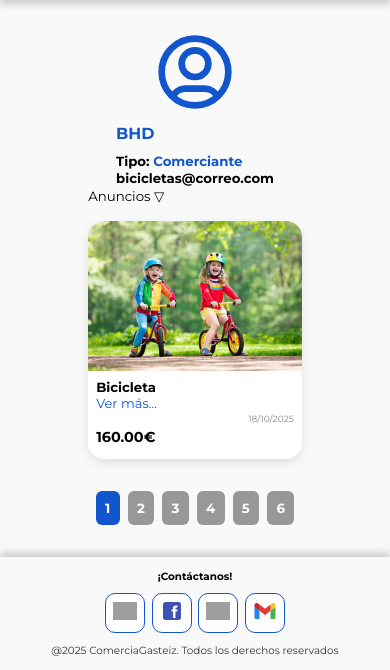
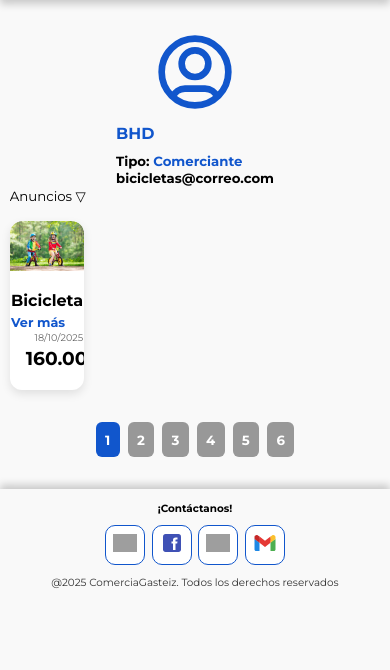
Before and after one commit to IDAB-team/Reto-1, a PHP site: page /index.php?controller=VendedorController&accion=index&id=9 in a window 390 px wide. Shown: the part 194-864 px from the top of the page. After the commit the page ends 782 px from the top, so only its background shows below. Run offline with PHP 8.4, Linux system fonts and the light colour scheme; data comes from the database, SQL or seed files in the repository; grey boxes are pictures that could not be loaded.

Commit message:
Vendedor desde filtrado, arreglos y estilos

```diff
--- a/app/assets/css/inicio.css
+++ b/app/assets/css/inicio.css
@@ -167,21 +167,18 @@
     flex-direction: column;
     justify-content: center;
     text-align: left;
-}
-
-.info p:hover {
-    color: #1156CC;
-    cursor: pointer;
-}
-
-.info a {
-    color: #1156CC;
     text-decoration: none;
     font-size: 0.8em;
 }
-.nombreAnuncio a {
-    color: black;
+
+.nombreComerciante a:hover {
+    color: #1156CC;
+}
+
+.verMas {
+    color: #1156CC;
     font-weight: bold;
+    text-decoration: none;
 }
 
 .infoPrecio {
--- a/app/assets/css/vendedor.css
+++ b/app/assets/css/vendedor.css
@@ -59,70 +59,81 @@ body{
 .vendedorContenido{
     max-width: 80%;
     }
-.vendedorLista{
+
+/* Grid de tarjetas */
+.vendedorLista {
+    display: grid;
+    grid-template-columns: repeat(4, 1fr);
+    gap: 1.5em;
+}
+
+/* Tarjeta de anuncio */
+.vendedorAnuncioCard {
+    border-radius: 12px;
+    overflow: hidden;
+    background-color: white;
+    box-shadow: 0 4px 10px rgba(0,0,0,0.1);
     display: flex;
-    flex-wrap: wrap; /* Permite que las tarjetas pasen a la siguiente línea si no caben */
-    gap: 1em;         /* Espacio entre tarjetas */
-    justify-content: space-evenly;
-    row-gap: 2em;
+    flex-direction: column;
+    transition: transform 0.2s ease;
+    height: 250px;
+}
 
-    }
-.vendedorAnuncioCard{
-    display: flex;
-    flex-direction: column; /* Imagen arriba, detalles abajo */
-    width: 200px;           /* Tamaño fijo para todas las tarjetas */
-    height: 150px;          /* Altura uniforme */
-    background-color: white;
+.vendedorAnuncioCard:hover {
+    transform: scale(1.03);
+}
+
+/* Imagen */
+.vendedorAnuncioCard .vendedorAnuncioImagen {
+    flex: 7;
+    width: 100%;
     overflow: hidden;
-    box-shadow: 0 4px 10px rgba(0,0,0,0.1);
-    border-radius: 1em;
-    transition: transform 0.2s ease;
-    justify-content: space-between;
+}
 
-}
-.vendedorAnuncioCard:hover{
-    transform: scale(1.03);
-    }
-.vendedorAnuncioImagen{
-    height: 60%; /* Mitad superior */
-    width: 100%;
-    }
-.vendedorAnuncioImagen img {
+.vendedorAnuncioCard .vendedorAnuncioImagen img {
     width: 100%;
     height: 100%;
     object-fit: cover;
-    object-position: center;;
-
-}
-.vendedorAnuncioDetalles {
-    position: relative;
-  height: 40%; /* Mitad inferior */
-  padding: 0.5em;
-  margin-left: 1em;
-  display: flex;
-  flex-direction: row;
-  justify-content: space-between;
+    border-top-left-radius: 12px;
+    border-top-right-radius: 12px;
 }
 
-.vendedorAnuncioDetalles .desc{
-    font-size: x-small;
+/* Detalles */
+.vendedorAnuncioCard .vendedorAnuncioDetalles {
+    flex: 3;
+    display: flex;
+    justify-content: space-between;
+    align-items: center;
+    padding: 1em;
+    text-align: left;
+}
 
+.vendedorAnuncioCard .vendedorAnuncioTexto h5 {
+    color: black;
+    font-size: 1em;
+    margin-bottom: 0.3em;
 }
-.vendedorAnuncioDetalles a{
+
+.vendedorAnuncioCard .vendedorAnuncioTexto .desc {
+    color: #1156CC;
     text-decoration: none;
-    color:#1156CC
+    font-weight: bold;
+    cursor: pointer;
+    font-size: 0.8em;
 }
-.vendedorAnuncioDetalles .fecha{
-    position: absolute;
-  top: 0.3em;
-  right: 0.7em;
-  font-size: xx-small;
-  color: #888;
+
+.vendedorAnuncioCard .vendedorAnuncioTexto .fecha {
+    color: #666;
+    font-size: 0.6em;
 }
-.vendedorPrecio{
-    align-self: center;
-    margin-right: 1em;
+
+.vendedorAnuncioCard .vendedorPrecio h4 {
+    color: black;
+    font-weight: bold;
+    font-size: 1.3em;
 }
+
+
 
 /* Tablets y pantallas medianas */
 @media (max-width: 1024px) {
--- a/app/controllers/VendedorController.php
+++ b/app/controllers/VendedorController.php
@@ -5,20 +5,17 @@ require_once __DIR__ . '/../models/UsuarioModel.php';
 
 class VendedorController extends BaseController {
 
-    public function index() {
+public function index() {
     session_start();
 
     $header = 'headerSinSession.php';
     $user = $_SESSION['user'] ?? null;
     $listaAnuncios = [];
-    $datosUsuario = [];
+    $datosUsuario = null;
 
-    // Si se pasa un id por GET, lo usamos. Si no, usamos el id del usuario logueado (si lo hay)
+    // Intentamos obtener ID de usuario desde GET o sesión
     $idUsuario = $_GET['id'] ?? ($user['id'] ?? null);
-
-    if (!$idUsuario) {
-        die("No se especificó ningún usuario para mostrar anuncios.");
-    }
+    $idAnuncio = $_GET['idAnuncio'] ?? null;
 
     // Header según tipo de usuario logueado
     if ($user) {
@@ -38,9 +35,20 @@ class VendedorController extends BaseController {
         }
     }
 
-    // Obtener los datos y anuncios del comerciante cuyo ID queremos ver
-    $datosUsuario = UsuarioModel::devolverDatosUsuario($idUsuario);
+    // Si tenemos ID, obtenemos sus datos
+    if ($idUsuario) {
+        $datosUsuario = UsuarioModel::devolverDatosUsuario($idUsuario);
+    }
 
+    // Si no hay usuario pero hay idAnuncio, obtenemos datos por anuncio
+    if ($idAnuncio !== null) {
+        $datosUsuario = UsuarioModel::devolverDatosUsuarioPorAnuncio($idAnuncio);
+        if ($datosUsuario) {
+            $idUsuario = $datosUsuario->id; // Para guardar el ID
+        }
+    }
+
+    // Teniendo datos de usuario, obtener sus anuncios
     if ($datosUsuario) {
         $listaAnuncios = AnuncioModel::getAnunciosByUser($idUsuario);
     }
@@ -52,6 +60,7 @@ class VendedorController extends BaseController {
         'datosUsuario' => $datosUsuario
     ]);
 }
+
 
 
 public function getAnuncioByUser() {
--- a/app/models/AnuncioModel.php
+++ b/app/models/AnuncioModel.php
@@ -50,7 +50,7 @@ class AnuncioModel {
                     a.ID_Anuncio,
                     a.Nombre AS nombreAnuncio,
                     a.Descripcion AS descripcionAnuncio,
-                    a.Fecha_pub,
+                    a.Fecha_pub AS fechaAnuncio,
                     a.Precio AS precioAnuncio,
                     a.Url_imagen,
                     u.Username AS usernameAnuncio,
@@ -186,7 +186,7 @@ class AnuncioModel {
                 a.Fecha_pub AS fechaAnuncio,
                 a.Precio AS precioAnuncio,
                 a.Url_Imagen AS urlImagen,
-                u.Username AS nameUser,
+                u.Username AS userName,
                 u.ID_Usuario AS idComerciante
             FROM anuncios a
             JOIN usuarios u ON a.ID_Usuario = u.ID_Usuario
--- a/app/views/filtrado.view.php
+++ b/app/views/filtrado.view.php
@@ -61,7 +61,9 @@
               <div class="filtradoInfoHeader">
                 <div class="filtradoInfoTextos">
                   <h4><?= $anuncio->nombreAnuncio ?></h4>
-                  <h5><?= $anuncio->usernameAnuncio ?></h5>
+                  <a href="index.php?controller=VendedorController&idAnuncio=<?= $anuncio->ID_Anuncio ?>">
+                      <?= $anuncio->usernameAnuncio ?>
+                  </a>
                 </div>
                 <div class="filtradoAnunciosPrecio">
                   <p><?= $anuncio->precioAnuncio ?> €</p>
--- a/app/views/inicio.view.php
+++ b/app/views/inicio.view.php
@@ -61,7 +61,7 @@
                                     </a>
                                 </p>
 
-                                <a href="index.php?controller=AnuncioController&accion=getAnuncioById&idAnuncio=<?= $anuncio['ID_Anuncio'] ?>">Ver más</a>
+                                <a class="verMas" href="index.php?controller=AnuncioController&accion=getAnuncioById&idAnuncio=<?= $anuncio['ID_Anuncio'] ?>">Ver más</a>
                             </div>
                             <div class="infoPrecio">
                                 <p><strong><?= number_format($anuncio['Precio'], 2) ?> €</strong></p>
--- a/app/views/vendedor.view.php
+++ b/app/views/vendedor.view.php
@@ -49,7 +49,7 @@
                     <div class="vendedorAnuncioTexto">
                     <h5><?= $anuncio->nombreAnuncio ?></h5>
                     <a href="index.php?controller=AnuncioController&accion=getAnuncioById&idAnuncio=<?= $anuncio->idAnuncio ?>">
-                        <p class="desc">Ver m&aacutes...</p>
+                        <p class="desc">Ver m&aacutes</p>
                     </a>
                     <p class="fecha"><?=date('d/m/Y', strtotime($anuncio->fechaAnuncio)) ?></p>
                     </div>
```
Also changed, not shown: app/assets/css/anuncio.css (+16 -15 lines), app/assets/css/favoritos.css (+50 -49 lines), app/assets/css/misAnuncios.css (+16 -19 lines), app/models/UsuarioModel.php (+22 -9 lines), app/views/anuncio.view.php (+4 -6 lines).
